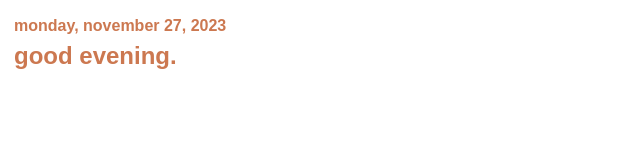
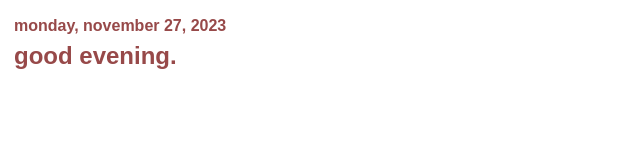
Before and after one commit to waughian/notion, a plain HTML site: page index.html in a window 1280 px wide. Shown: the whole page, without its empty margins (0-640 px from the left). Drawn offline with Linux system fonts and the light colour scheme.

Commit message:
Update index.html

```diff
--- a/index.html
+++ b/index.html
@@ -6,7 +6,7 @@
         display: flex;
         font-family: sans-serif;
         font-size: 18pt;
-        color: #CC7850;
+        color: #974949;
         padding: 5px;
         border: 1px solid #ffffff;
         justify-content: left;
```
